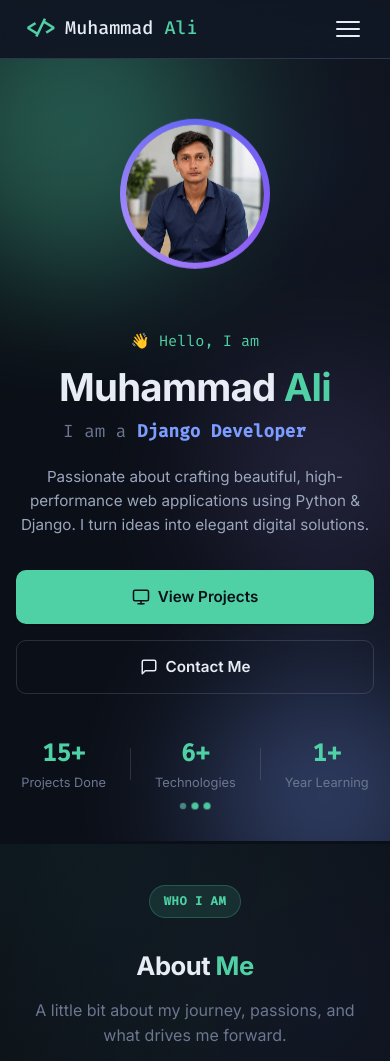
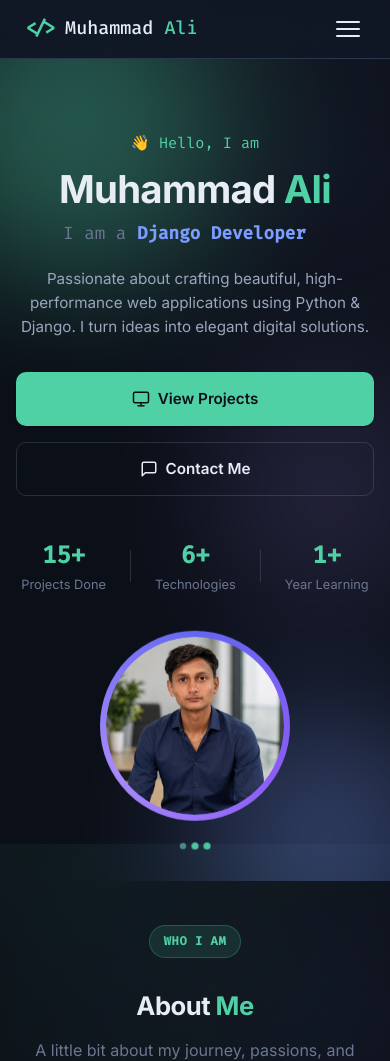
Before and after one commit to Ali-web-1245/my-portfolio, a Django app: page / in a window 390 px wide. Shown: the top 1061 px of the page. Run offline with Django 5.2, Linux system fonts and the light colour scheme; data that the repository does not hold is empty.

Commit message:
Updated portfolio CSS styling

```diff
--- a/myportfolio_app/static/myportfolio_app/css/style.css
+++ b/myportfolio_app/static/myportfolio_app/css/style.css
@@ -1390,14 +1390,14 @@
     }
 
     .hero-image-wrapper {
-        order: -1;
-        margin: 0 auto 1.5rem;
+        order: 1;
+        margin: 1.5rem auto 0;
         max-width: 100%;
     }
 
     .hero-image-ring {
-        width: 240px;
-        height: 240px;
+        width: 280px;
+        height: 280px;
     }
 
     .about-grid {
@@ -1427,8 +1427,8 @@
     }
 
     .hero-image-ring {
-        width: 180px;
-        height: 180px;
+        width: 220px;
+        height: 220px;
     }
 
     .hero-intro {
@@ -1468,8 +1468,8 @@
 
 @media (max-width: 400px) {
     .hero-image-ring {
-        width: 150px;
-        height: 150px;
+        width: 190px;
+        height: 190px;
     }
 
     .float-badge {
```
